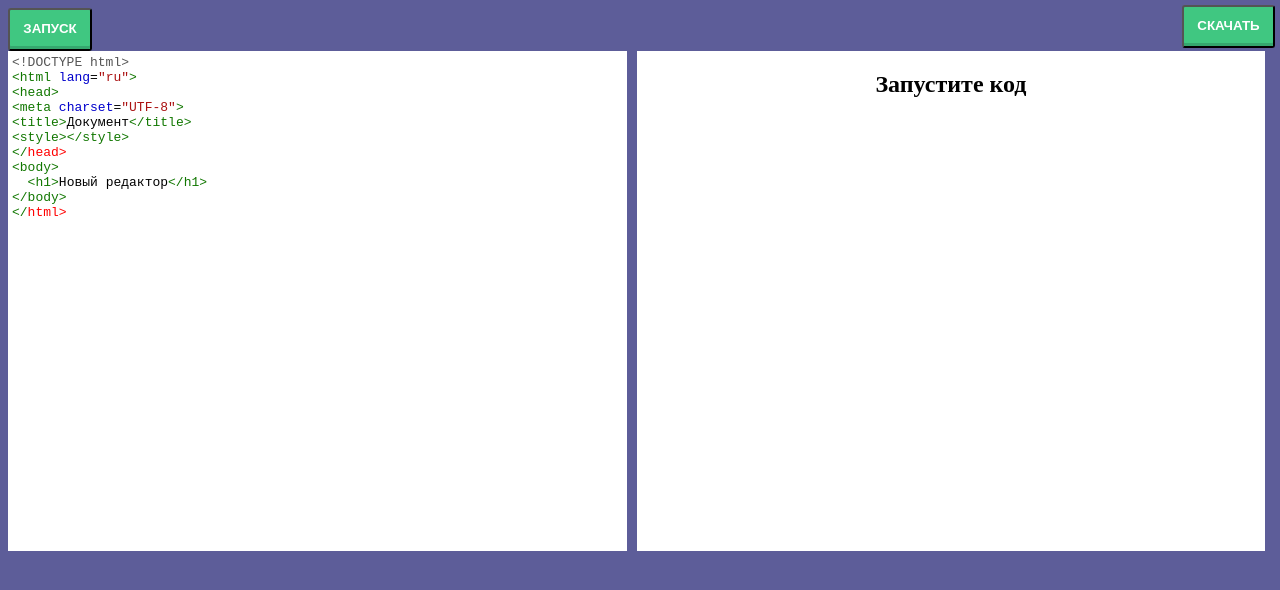
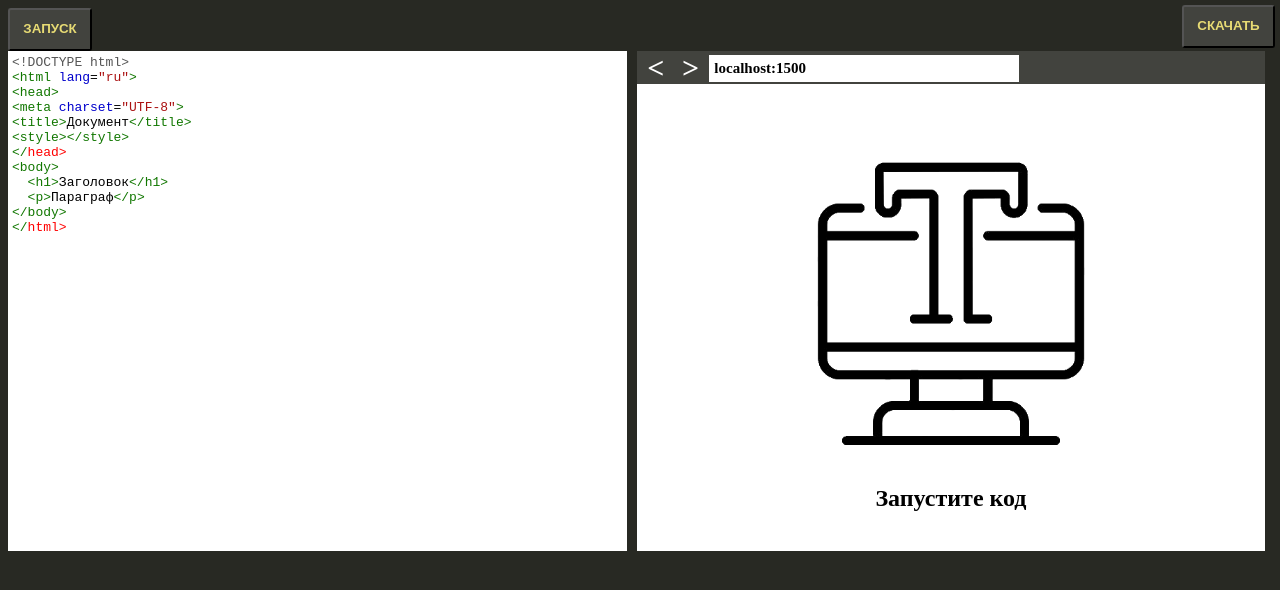
Before and after one commit to vsecoder-old-account/codeEditor, a website with bundled scripts: page src/index.html in a window 1280 px wide. Built offline with nearby package versions, Linux system fonts and the light colour scheme.

Commit message:
Update index.html

```diff
--- a/src/index.html
+++ b/src/index.html
@@ -3,7 +3,7 @@
   <head>
     <meta charset="utf-8">
     <title>Редактор</title>
-    <link rel="icon" href="img/icon.png">
+    <link rel="icon" href="../img/icon.png">
     <link rel="stylesheet" href="dist/codemirror.css">
     <script src="dist/codemirror.js"></script>
     <script src="dist/xml.js"></script>
@@ -11,44 +11,63 @@
   <style>
     * {box-sizing: border-box;}
     body {
-      background: rgb(93, 93, 153);
+      background: #282923;
       overflow: hidden;
     }
-    browser, textarea {
+    bt, #code {
       width: 49%;
       margin: 0 auto;
       display: inline-block;
       height: 500px;
       margin-left: 100px;
     }
-    button {
+    .run {
       display: block;
     }
-    button {
+    .run {
       font-weight: 700;
-      color: white;
+      color: #E7DB74;
       text-decoration: none;
       padding: .8em 1em calc(.8em + 3px);
       border-radius: 3px;
-      background: rgb(64,199,129);
-      box-shadow: 0 -3px rgb(53,167,110) inset;
+      background: #42433E;
+      box-shadow: 0 -3px #42433E inset;
       transition: 0.2s;
     }
-    button:hover { background: rgb(53, 167, 110); }
-    button:active {
-      background: rgb(33,147,90);
-      box-shadow: 0 3px rgb(33,147,90) inset;
+    .run:hover { background: #282923; }
+    .run:active {
+      background: #282923;
+      box-shadow: 0 3px #282923 inset;
     }
-    browser {
+    bt {
       background-color: white;
       position: absolute;
       margin-left: 10px;
+      overflow: auto;
+    }
+    .start {text-align: center;margin-top: 10%}
+    .menu {font-size: 30px;background: #42433E;color: white;}
+    .btest {margin-left: 10px;cursor: pointer;}
+    mtxt {
+      display: block;
+      margin-left: 20px;
+      font-size: 15px;
+      padding: 5px;
+      background: white;
+      color: black;
+      border: 2px solid #42433E;
+      width: 50%;
+      margin-top: -32px;
+      margin-left: 70px;
+    }
+    .loc {
+      margin-top: -10px;
     }
   </style>
   <body>
     <button class="run" id="run" onclick="runing()">ЗАПУСК</button>
-    <button onclick="download()" style="position: fixed;top: 5px;right: 5px;">СКАЧАТЬ</button>
-    <textarea id="code" name="code" class="longread">
+    <button onclick="download()" style="position: fixed;top: 5px;right: 5px;" class="run">СКАЧАТЬ</button>
+    <textarea id="code" name="code">
 <!DOCTYPE html>
 <html lang="ru">
 <head>
@@ -57,12 +76,23 @@
 <style></style>
 </head>
 <body>
-  <h1>Новый редактор</h1>
+  <h1>Заголовок</h1>
+  <p>Параграф</p>
 </body>
 </html></textarea>
-  <browser id="play">
-    <h2 style="text-align: center;">Запустите код</h2>
-  </browser>
+  <bt>
+    <div class="menu">
+      <b class="btest"><</b>
+      <b class="btest">></b>
+      <mtxt><b class="loc">localhost:1500</b></mtxt>
+    </div>
+    <browser id="play">
+      <div class="start">
+        <img src="img/icon.png" style="width: 50%;">
+        <h2>Запустите код</h2>
+      </div>
+    </browser>
+  </bt>
   <script>
     CodeMirror.fromTextArea(document.getElementById('code'), { mode: 'xml', lineNumbers: false })
     var code = document.querySelector(".CodeMirror-code");
@@ -86,8 +116,13 @@
       document.body.appendChild(anchor)
       anchor.click()
       document.body.removeChild(anchor)
-      alert("Код скачивается...")
+      alert("Всеволод html")
     }
+    document.addEventListener('keydown', function(event) {
+      if (event.code == 'KeyS' && (event.ctrlKey || event.metaKey)) {
+        download();
+      } else (event.code == 'KeyP' && (event.ctrlKey || event.metaKey))
+    });
   </script>
   <style>.CodeMirror, .cm-s-default {width: 49%;display: inline-block;height: 500px;}</style>
   </body>
```
